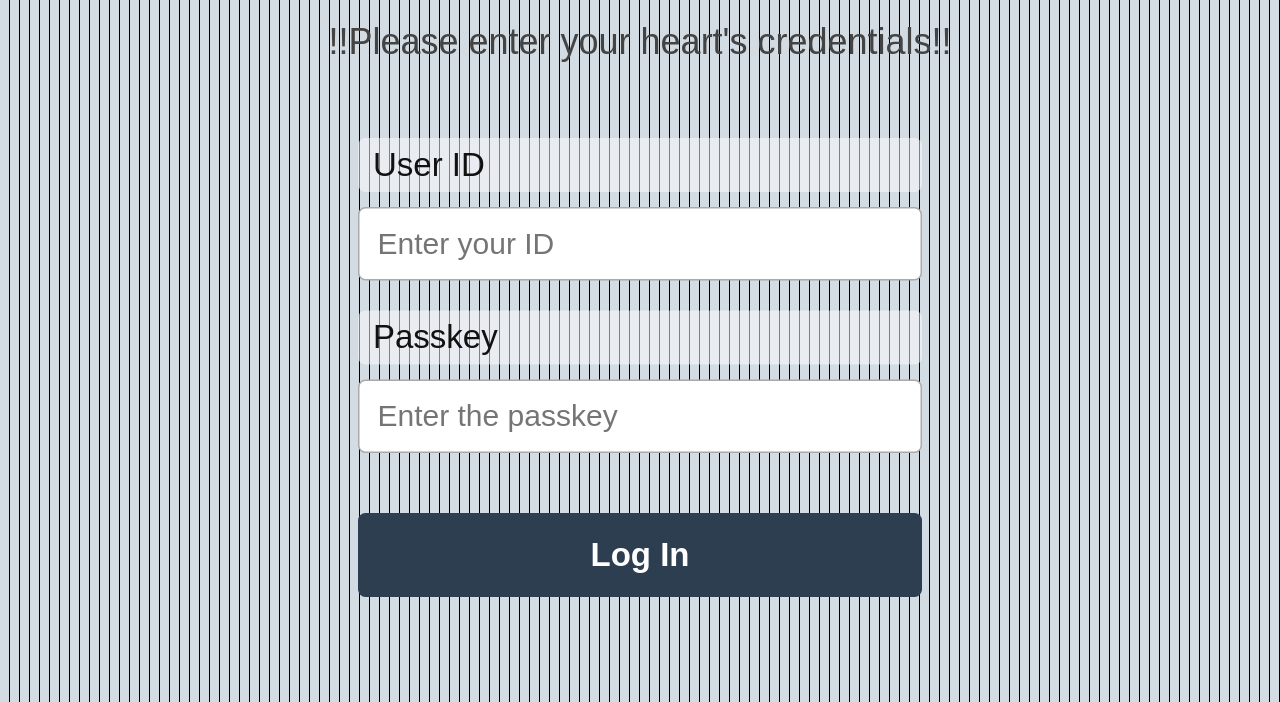
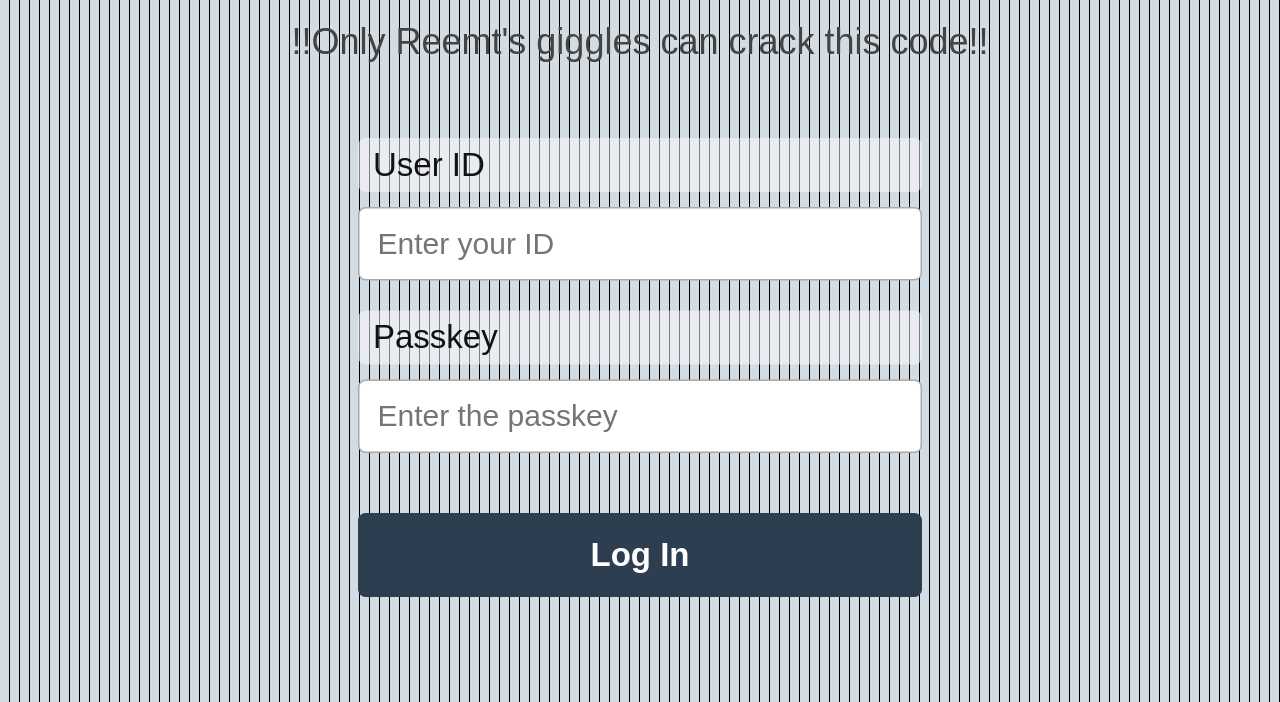
Before and after one commit to Kaafi-Cloudy/BDY, a plain HTML site: page index.html in a window 1280 px wide. Shown: the part 328-1030 px from the top of the page. Drawn offline with Linux system fonts and the light colour scheme.

Commit message:
Update index.html

```diff
--- a/index.html
+++ b/index.html
@@ -9,7 +9,7 @@
   <div class="container">
     <div class="logo">REEMT</div>
     <h1>Hello Cutie Reewwtiee! 🥰</h1>
-    <p>!!Please enter your heart's credentials!!</p>
+    <p>!!Only Reemt's giggles can crack this code!!</p>
 
     <div class="form">
       <label>User ID</label>
```
